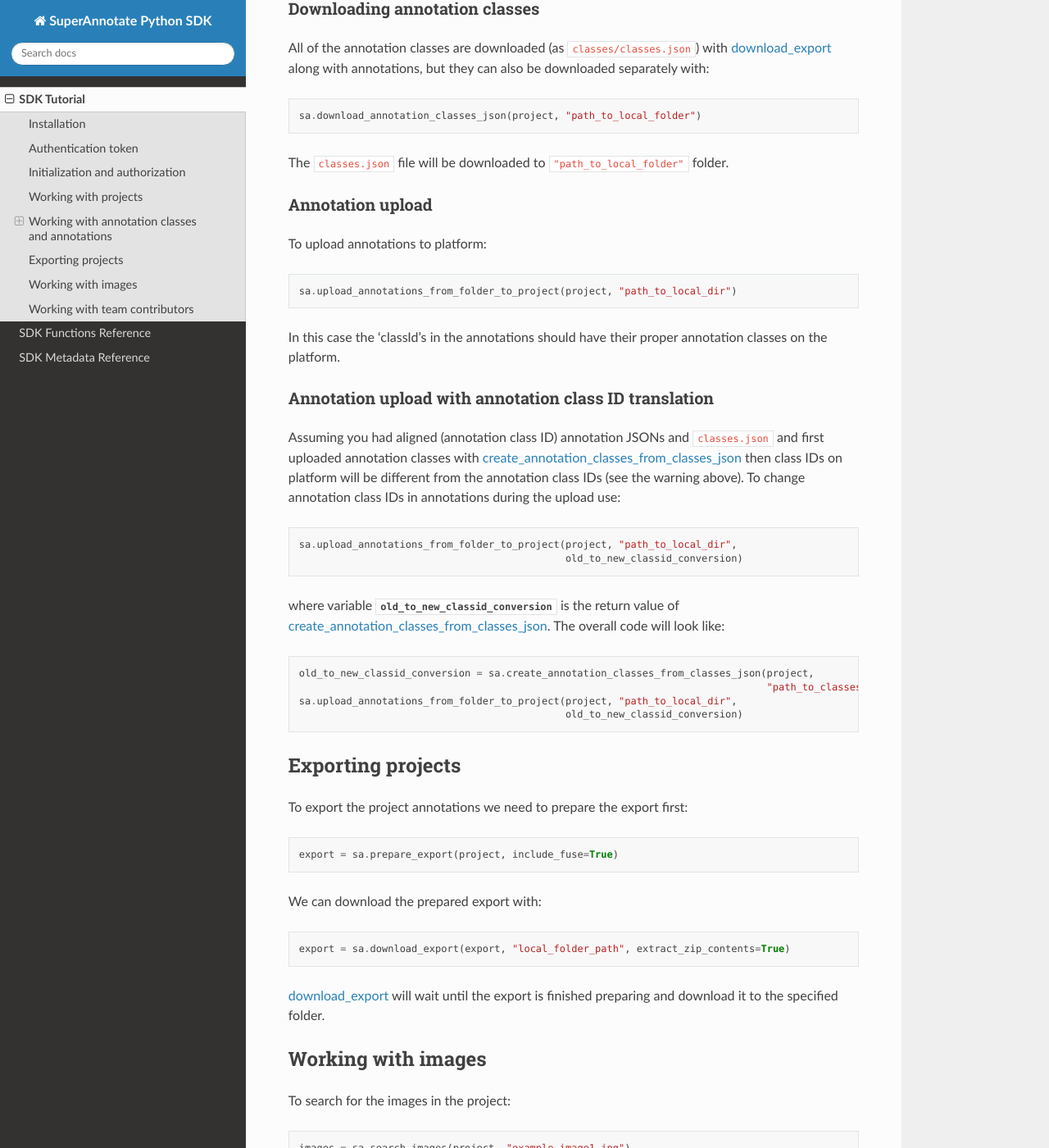
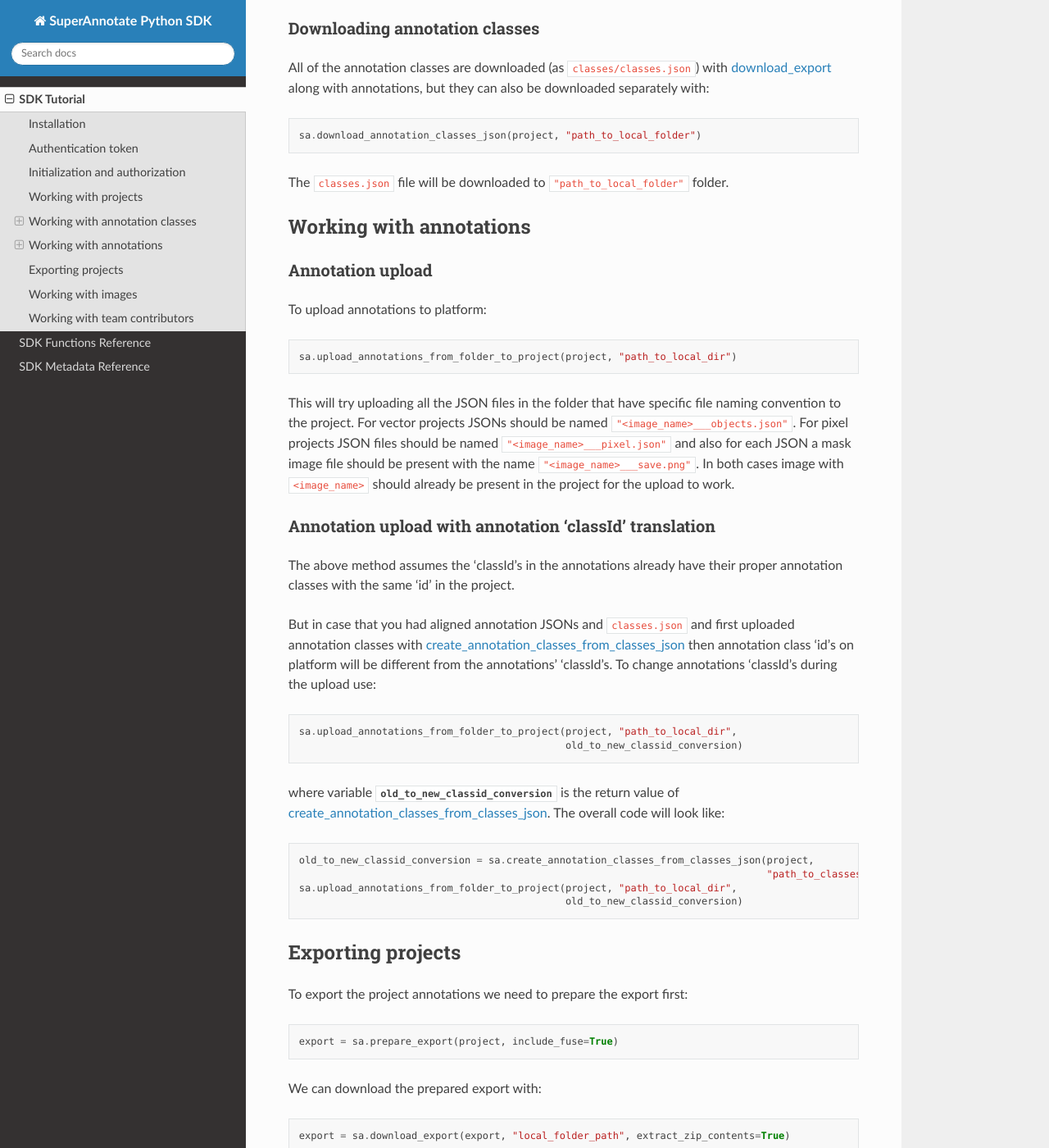
Before and after one commit to superannotateai/superannotate-python-sdk, a Sphinx documentation site: the page built from docs/source/tutorial.sdk.rst, in a window 1280 px wide and 1400 px high, scrolled down 4613 px. Shown: the whole window at 82% size. Built offline with Sphinx 7.4.7 and the Read the Docs theme 2.0.0, drawn with Linux system fonts in a browser that asks for light colours; some of the changed text lies outside the part shown.

Commit message:
Improve tutorial

```diff
--- a/docs/source/tutorial.sdk.rst
+++ b/docs/source/tutorial.sdk.rst
@@ -152,8 +152,8 @@
 this can be done manually or in more automated way.
 
 
-Creating single annotation class
-~~~~~~~~~~~~~~~~~~~~~~~~~~~~~~~~
+Creating a single annotation class
+~~~~~~~~~~~~~~~~~~~~~~~~~~~~~~~~~~
 
 An annotation class for a project can be created with SDK's:
 
@@ -243,6 +243,9 @@
 The :file:`classes.json` file will be downloaded to :file:`"path_to_local_folder"` folder.
 
 
+Working with annotations
+_______________________________________________
+
 
 Annotation upload
 ~~~~~~~~~~~~~~~~~
@@ -253,18 +256,22 @@
 
     sa.upload_annotations_from_folder_to_project(project, "path_to_local_dir")
 
-In this case the 'classId's in the annotations should have their proper
-annotation classes on the platform.
+This will try uploading all the JSON files in the folder that have specific file naming convention to the project. For vector
+projects JSONs should be named :file:`"<image_name>___objects.json"`. For pixel projects
+JSON files should be named :file:`"<image_name>___pixel.json"` and also for each JSON a mask image file should be present with the name :file:`"<image_name>___save.png"`. In both cases
+image with :file:`<image_name>` should already be present in the project for
+the upload to work.
 
+Annotation upload with annotation 'classId' translation
+~~~~~~~~~~~~~~~~~~~~~~~~~~~~~~~~~~~~~~~~~~~~~~~~~~~~~~~
 
-Annotation upload with annotation class ID translation
-~~~~~~~~~~~~~~~~~~~~~~~~~~~~~~~~~~~~~~~~~~~~~~~~~~~~~~
+The above method assumes the 'classId's in the annotations already have their proper
+annotation classes with the same 'id' in the project.
 
-Assuming you had aligned (annotation class ID) annotation JSONs and :file:`classes.json` and
+But in case that you had aligned annotation JSONs and :file:`classes.json` and
 first uploaded annotation classes with
 :ref:`create_annotation_classes_from_classes_json <ref_create_annotation_classes_from_classes_json>`
-then class IDs on platform will be different from the annotation class IDs
-(see the warning above). To change annotation class IDs in annotations during
+then annotation class 'id's on platform will be different from the annotations' 'classId's. To change annotations 'classId's during
 the upload use:
 
 .. code-block:: python
```
Also changed, not shown: other parts of docs/source/tutorial.sdk.rst (+1 -1 lines), 3 other files.
